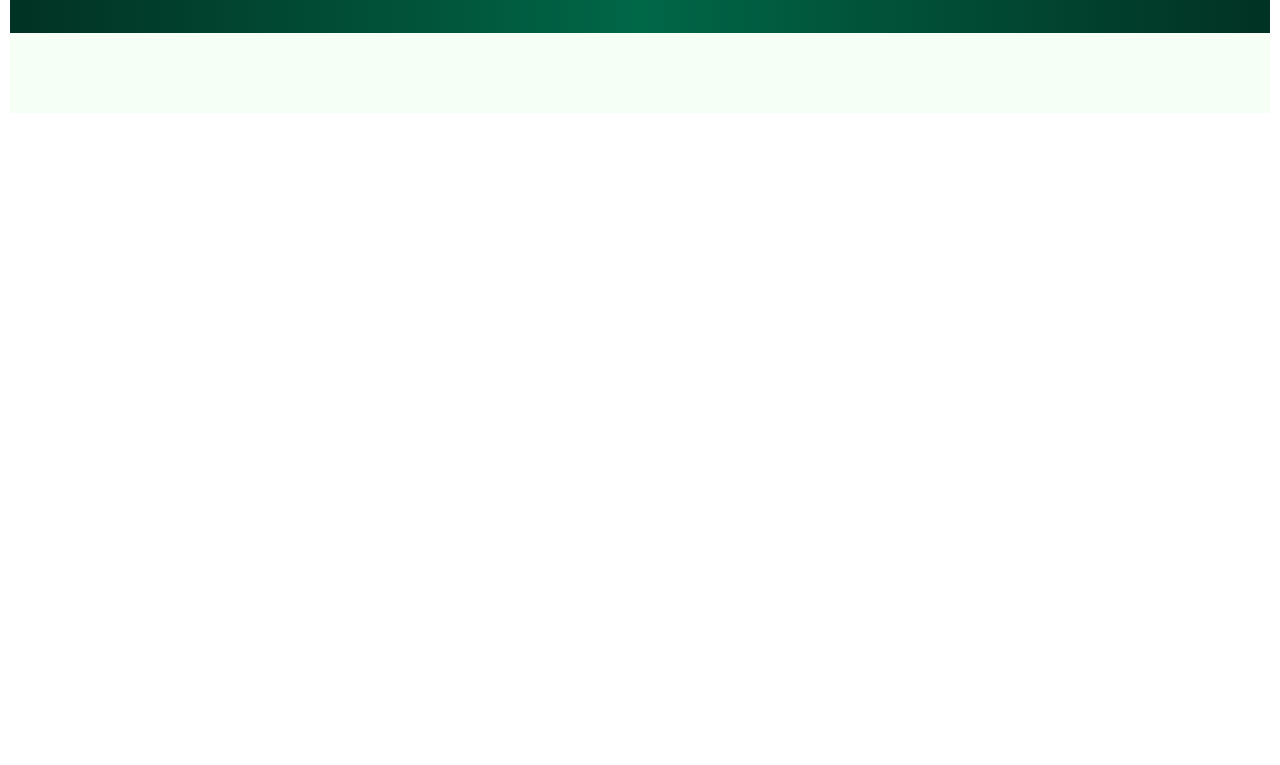
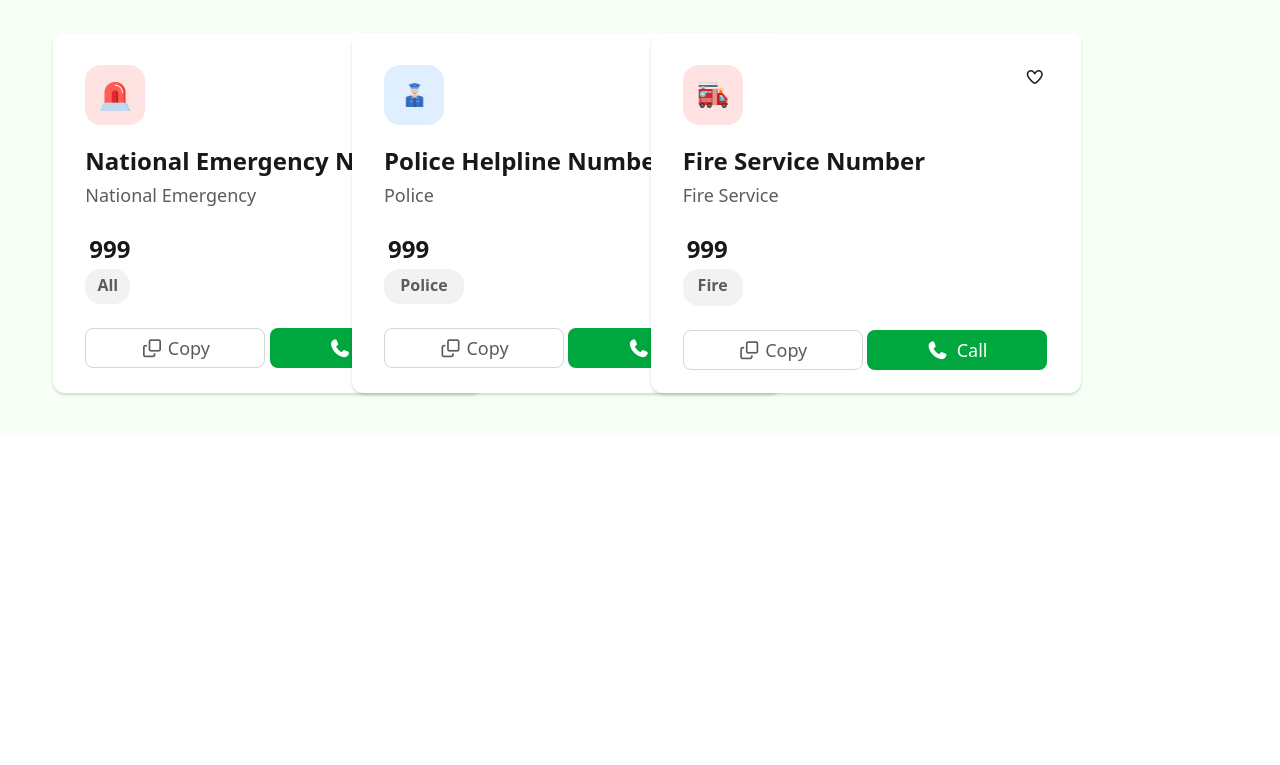
Before and after one commit to SadiaHaque05/assignment-05, a plain HTML site: page index.html in a window 1280 px wide. Shown: the part 323-1088 px from the top of the page. Drawn offline with nearby package versions, Linux system fonts and the light colour scheme.

Commit message:
added three cards

```diff
--- a/index.html
+++ b/index.html
@@ -7,11 +7,13 @@
     <!-- daisy ui cdn -->
      <link href="https://cdn.jsdelivr.net/npm/daisyui@5" rel="stylesheet" type="text/css" />
      <script src="https://cdn.jsdelivr.net/npm/@tailwindcss/browser@4"></script>
+     <!-- font awesome cdn -->
+      <link rel="stylesheet" href="https://cdnjs.cloudflare.com/ajax/libs/font-awesome/7.0.0/css/all.min.css" integrity="sha512-DxV+EoADOkOygM4IR9yXP8Sb2qwgidEmeqAEmDKIOfPRQZOWbXCzLC6vjbZyy0vPisbH2SyW27+ddLVCN+OMzQ==" crossorigin="anonymous" referrerpolicy="no-referrer" />
 
 </head>
-<body class="md:max-w-[1260px] mx-auto md:h-[1600px]">
+<body class=" mx-auto md:h-[1600px]">
     <!-- navbar starts here -->
-    <nav class="h-[100px] mx-10">
+    <nav class="h-[60px] mx-10">
        <div class="flex md:flex-row flex-col  justify-between items-center">
          <div class="left flex justify-center items-center gap-1">
             <img class="h-[50px] w-[50px]" src="./assets/logo.png" alt="">
@@ -40,13 +42,94 @@
      </section>
 
      <main class="bg-[#f5fff6]">
-        <section id="card-container" class="w-11/12 mx-auto grid-cols-12 gap-8 py-10">
+        <section id="card-container" class="w-11/12 mx-auto grid grid-cols-12 gap-8 py-10">
+            <section id="all-cards" class="col-span-9">
+                <div class="md:grid md:grid-cols-3 gap-6">
+                    <!-- card-01 -->
+                     <div class="bg-white p-8 h-[360px] w-[430px] shadow-[0px_2px_3px_0px_#00000026] rounded-[12px]">
+                        <div class="flex justify-between">
+                            <div class="bg-[#ffe3e2] h-[60px] w-[60px] rounded-[16px] flex justify-center items-center">
+                                <img class="h-[32px] w-[32px]" src="./assets/emergency.png" alt="">
+                            </div>
+                             <span class="h-[24px] w-[24px]"><i class="fa-regular fa-heart"></i></span>
+                        </div>
 
-            <section></section>
-            <aside></aside>
+                        <div class="mt-[20px]">
+                            <h1 class="font-bold text-2xl">National Emergency Number</h1>
+                            <p class="font-normal text-lg text-[#5C5C5C] mt-1">National Emergency</p>
+                        </div>
+
+                        <div class="mt-[24px]">
+                            <h1 class="font-bold text-2xl ml-1">999</h1>
+                            <p class="bg-[#f2f2f2] p-1 mt-1 mb-6 h-[35px] w-[45px] text-center rounded-2xl font-semibold text-[#5C5C5C] ">All</p>
+                        </div>
+
+                        <div>
+                            <button class="w-[180px] h-[40px] rounded-lg font-medium text-lg bg-white text-[#5C5C5C] border-1 border-solid border-[#d4d6d5]"><i class="fa-regular fa-clone"></i> Copy</button>
+                            <button class="w-[180px] h-[40px] bg-[#00a63e] rounded-lg font-medium text-lg text-white"><i class="fa-solid fa-phone mr-2"></i>Call</button>
+                        </div>
+                     </div>
+
+                     <!-- card-02 -->
+                      <div class="bg-white p-8 h-[360px] w-[430px] shadow-[0px_2px_3px_0px_#00000026] rounded-[12px]">
+                        <div class="flex justify-between">
+                            <div class="bg-[#DFEFFF] h-[60px] w-[60px] rounded-[16px] flex justify-center items-center">
+                                <img class="h-[32px] w-[32px]" src="./assets/police.png" alt="">
+                            </div>
+                             <span class="h-[24px] w-[24px]"><i class="fa-regular fa-heart"></i></span>
+                        </div>
+
+                        <div class="mt-[20px]">
+                            <h1 class="font-bold text-2xl">Police Helpline Number</h1>
+                            <p class="font-normal text-lg text-[#5C5C5C] mt-1">Police</p>
+                        </div>
+
+                        <div class="mt-[24px]">
+                            <h1 class="font-bold text-2xl ml-1">999</h1>
+                            <p class="bg-[#f2f2f2] p-1 mt-1 mb-6 h-[35px] w-[80px] text-center rounded-2xl font-semibold text-[#5C5C5C] ">Police</p>
+                        </div>
+
+                        <div>
+                            <button class="w-[180px] h-[40px] rounded-lg font-medium text-lg bg-white text-[#5C5C5C] border-1 border-solid border-[#d4d6d5]"><i class="fa-regular fa-clone"></i> Copy</button>
+                            <button class="w-[180px] h-[40px] bg-[#00a63e] rounded-lg font-medium text-lg text-white"><i class="fa-solid fa-phone mr-2"></i>Call</button>
+                        </div>
+                     </div>
+
+                     <!-- card-03 -->
+                      <div class="bg-white p-8 h-[360px] w-[430px] shadow-[0px_2px_3px_0px_#00000026] rounded-[12px]">
+                        <div class="flex justify-between">
+                            <div class="bg-[#ffe3e2] h-[60px] w-[60px] rounded-[16px] flex justify-center items-center">
+                                <img class="h-[32px] w-[32px]" src="./assets/fire-service.png" alt="">
+                            </div>
+                             <span class="h-[24px] w-[24px]"><i class="fa-regular fa-heart"></i></span>
+                        </div>
+
+                        <div class="mt-[20px]">
+                            <h1 class="font-bold text-2xl">Fire Service Number</h1>
+                            <p class="font-normal text-lg text-[#5C5C5C] mt-1">Fire Service</p>
+                        </div>
+
+                        <div class="mt-[24px]">
+                            <h1 class="font-bold text-2xl ml-1">999</h1>
+                            <p class="bg-[#f2f2f2] p-1 mt-1 mb-6 h-[37px] w-[60px] text-center rounded-2xl font-semibold text-[#5C5C5C] ">Fire</p>
+                        </div>
+
+                        <div>
+                            <button class="w-[180px] h-[40px] rounded-lg font-medium text-lg bg-white text-[#5C5C5C] border-1 border-solid border-[#d4d6d5]"><i class="fa-regular fa-clone"></i> Copy</button>
+                            <button class="w-[180px] h-[40px] bg-[#00a63e] rounded-lg font-medium text-lg text-white"><i class="fa-solid fa-phone mr-2"></i>Call</button>
+                        </div>
+                     </div>
+                </div>
+
+            </section>
+
+
+            <aside id="call-history" class="col-span-3">
+
+            </aside>
 
         </section>
      </main>
-
+<script src="./script/script.js"></script>
 </body>
 </html>
```
Also changed, not shown: script/script.js (added).
